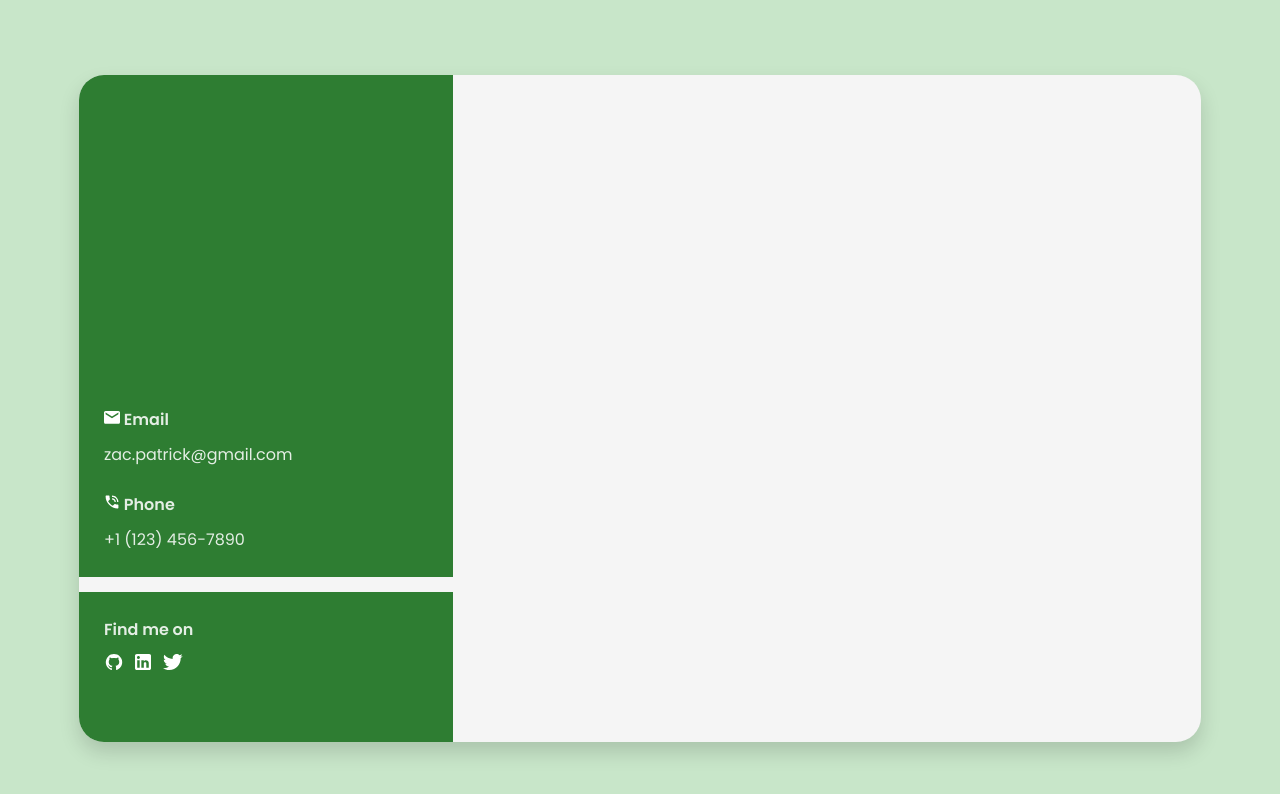
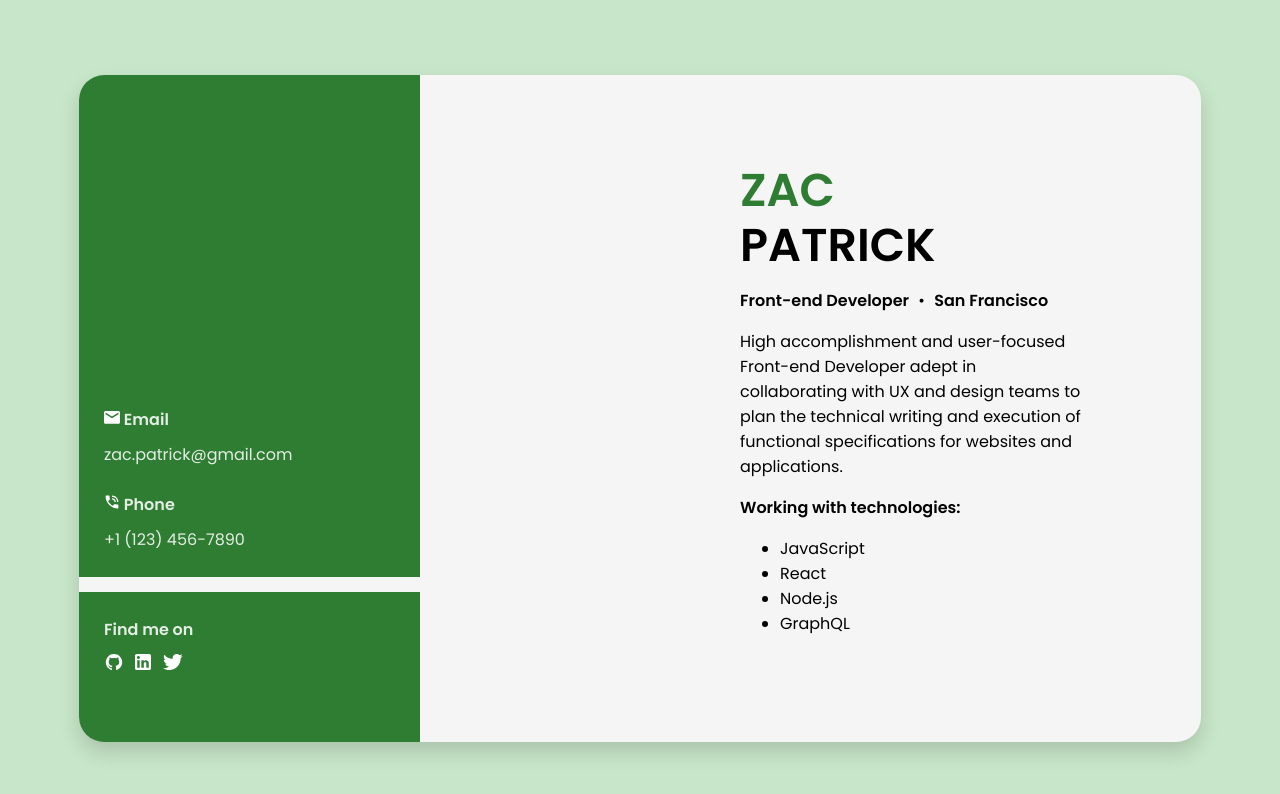
Before and after one commit to ryanriv/business-card, a SvelteKit app: page / in a window 1280 px wide. Shown: the top 794 px of the page. Built offline with nearby package versions, Linux system fonts and the light colour scheme.

Commit message:
user info section

```diff
--- a/src/routes/Card.svelte
+++ b/src/routes/Card.svelte
@@ -33,8 +33,33 @@
             <a href="https://www.twitter.com" target="_blank" class="social-link"><img src={twitter} alt="Twitter" /></a>
         </div>
     </div>
-    <div class="bio">
-        <enhanced:img src={photo} class="photo" alt="Zac Patrick" />
+    <div class="profile">
+        <div class="photo">
+            <enhanced:img src={photo} class="photo" alt="Zac Patrick" />
+        </div>
+
+        <div class="bio">
+            <h1 class="heading-large name">
+                <span class="text-primary">Zac</span>
+                <br />
+                Patrick
+            </h1>
+            <span class="text-semibold">Front-end Developer</span>
+            <span class="bullet">&bull;</span>
+            <span class="text-semibold">San Francisco</span>
+
+            <p>High accomplishment and user-focused Front-end Developer adept in collaborating with UX and design teams
+                to plan the technical writing and execution of functional specifications for websites and applications.</p>
+
+            <span class="text-semibold">Working with technologies:</span>
+
+            <ul>
+                <li>JavaScript</li>
+                <li>React</li>
+                <li>Node.js</li>
+                <li>GraphQL</li>
+            </ul>
+        </div>
     </div>
 </section>
 
@@ -46,7 +71,7 @@
         --padding-card: 25px;
 
         display: grid;
-        grid-template-columns: 1fr 2fr;
+        grid-template-columns: 1fr 781px;
 	    margin: auto;
         width: 100%;
         max-width: 1122px;
@@ -106,20 +131,35 @@
         width: 20px;
     }
 
+    .profile {
+        padding: var(--padding-card);
+        display: grid;
+        grid-template-columns: min-content 1fr;
+        height: 100%;
+        position: relative;
+        left: -65px;
+    }
+
+    .photo {
+        margin-top: auto;
+        margin-bottom: auto;
+        height: 550px;
+        width: 335px;
+        object-fit: cover;
+    }
+
     .bio {
-        position: relative;
         padding: var(--padding-card);
     }
 
-    .photo {
-        position: absolute;
-        top: 0;
-        right: 0;
-        bottom: 0;
-        left: -65px;
-        margin-top: auto;
-        margin-bottom: auto;
-        height: 550px;
-        width: auto;
+    .name {
+        text-transform: uppercase;
+        font-weight: var(--font-weight-semibold);
+        margin-bottom: 15px;
+    }
+
+    .bullet {
+        display: inline-block;
+        padding: 0 5px;
     }
 </style>
--- a/src/routes/styles.css
+++ b/src/routes/styles.css
@@ -16,8 +16,34 @@
 	color: var(--color-text);
 }
 
+*,
+*::before,
+*::after {
+	box-sizing: border-box;
+}
+
 body {
 	height: 100%;
 	display: grid;
 	background-color: var(--color-bg-body);
 }
+
+.heading-large {
+	font-size: 46px;
+	font-weight: var(--font-weight-semibold);
+	line-height: 55.2px;
+}
+
+.heading-small {
+	font-size: 19px;
+	font-weight: var(--font-weight-semibold);
+	line-height: 30.4px;
+}
+
+.text-primary {
+	color: var(--color-primary);
+}
+
+.text-semibold {
+	font-weight: var(--font-weight-semibold);
+}
```
